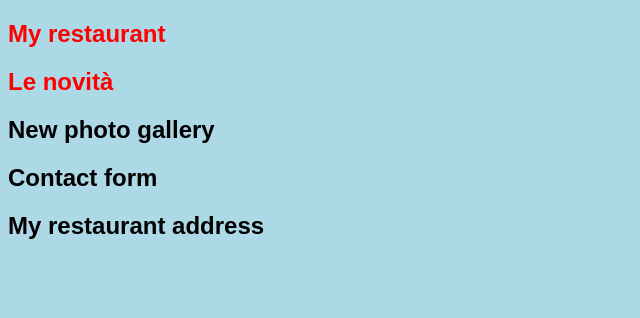
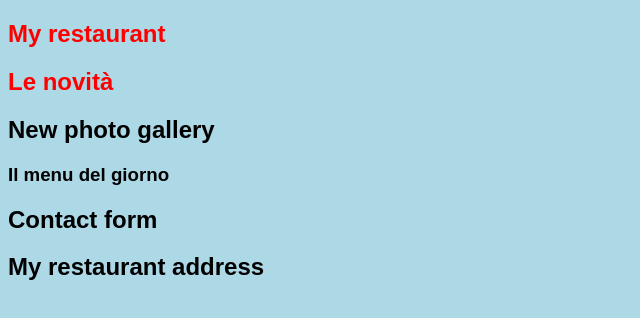
Before and after one commit to GabriStanisci3/my-restaurant, a plain HTML site: page index.html in a window 1280 px wide. Shown: the whole page, without its empty margins (0-640 px from the left). Drawn offline with Linux system fonts and the light colour scheme.

Commit message:
added menu of the day

```diff
--- a/index.html
+++ b/index.html
@@ -17,6 +17,9 @@
         <h2>New photo gallery</h2>
     </section>
     <section>
+        <h3>Il menu del giorno</h3>
+    </section>
+    <section>
         <h2>Contact form</h2>
     </section>
     <footer>
```
